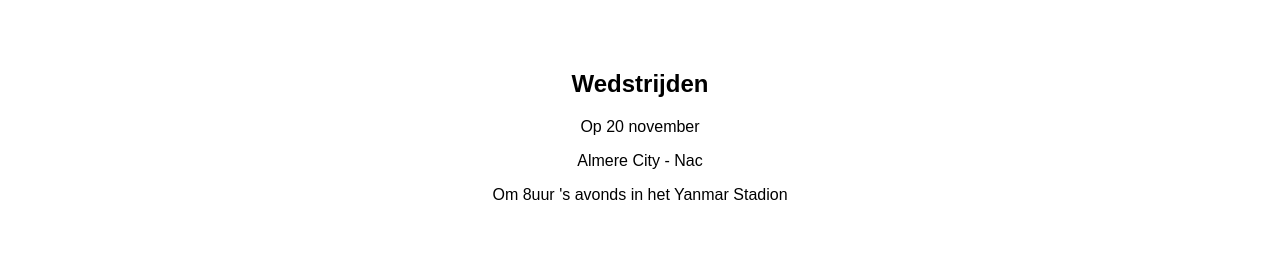
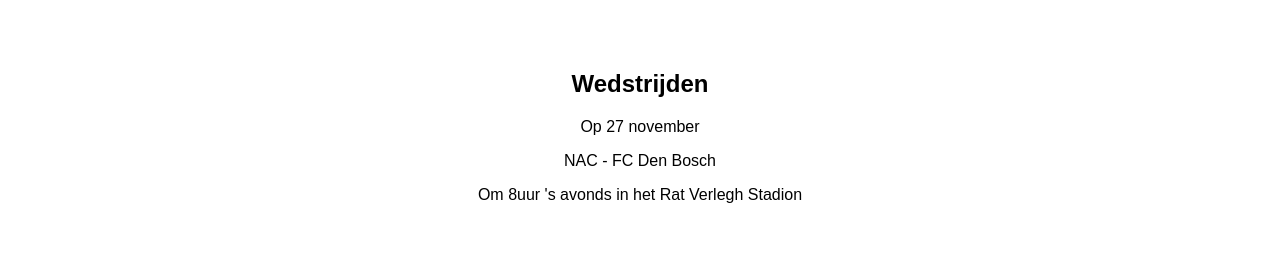
Before and after one commit to phtml097/phtml097.github.io, a plain HTML site: page index.html in a window 1280 px wide. Shown: the part 178-432 px from the top of the page. Drawn offline with Linux system fonts and the light colour scheme.

Commit message:
Update index.html

```diff
--- a/index.html
+++ b/index.html
@@ -199,9 +199,9 @@ Gebruik daarbij deze CSS:
   <main>
     <section id="wedstrijden">
   <center>    <h2>Wedstrijden</h2>
-      Op 20 november
-      <p>Almere City - Nac</p>
-Om 8uur 's avonds in het Yanmar Stadion  </section>
+      Op 27 november
+      <p>NAC - FC Den Bosch</p>
+Om 8uur 's avonds in het Rat Verlegh Stadion  </section>
  <p>                                 <p>
 
 <section id="spelers">
```
